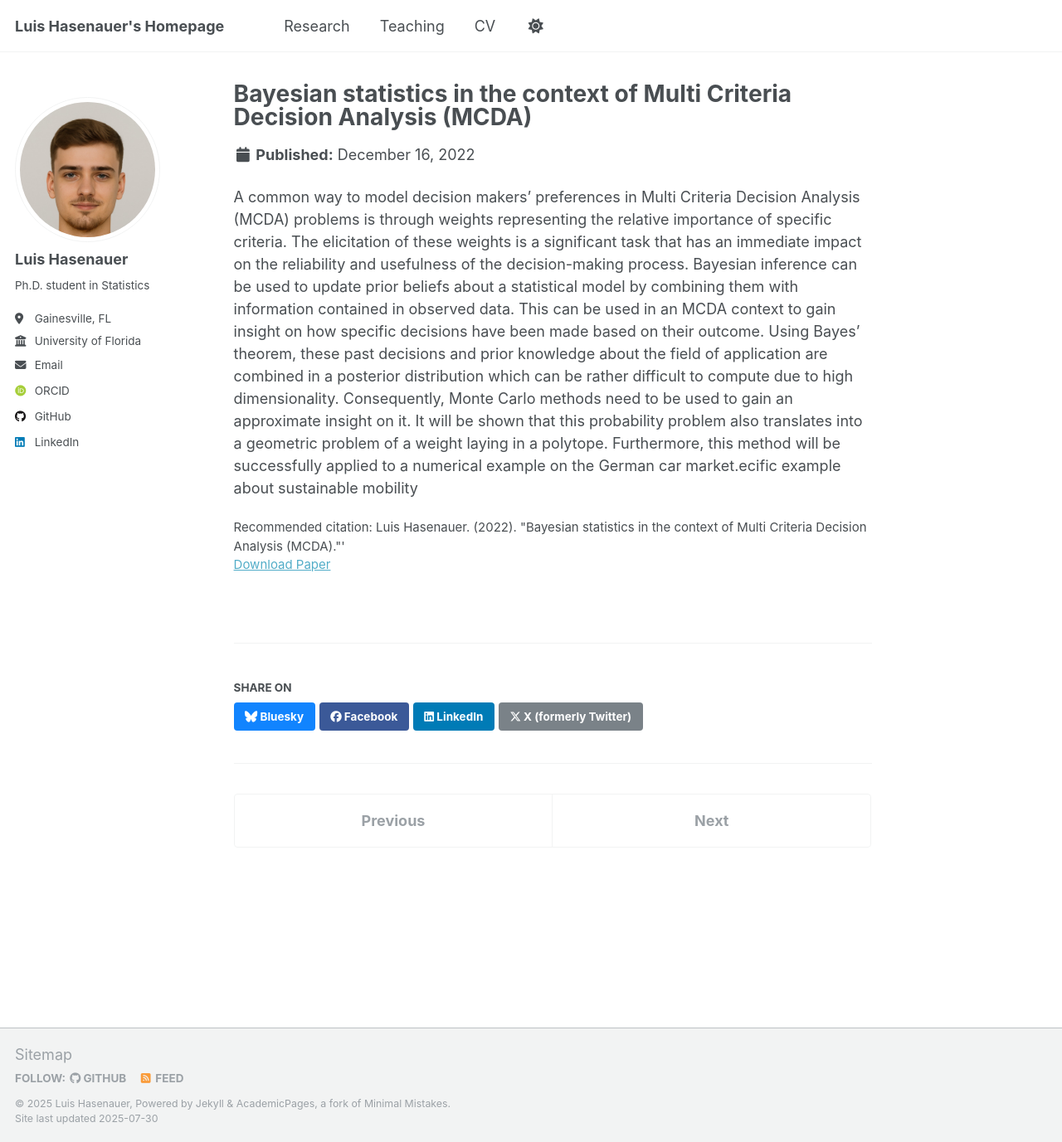
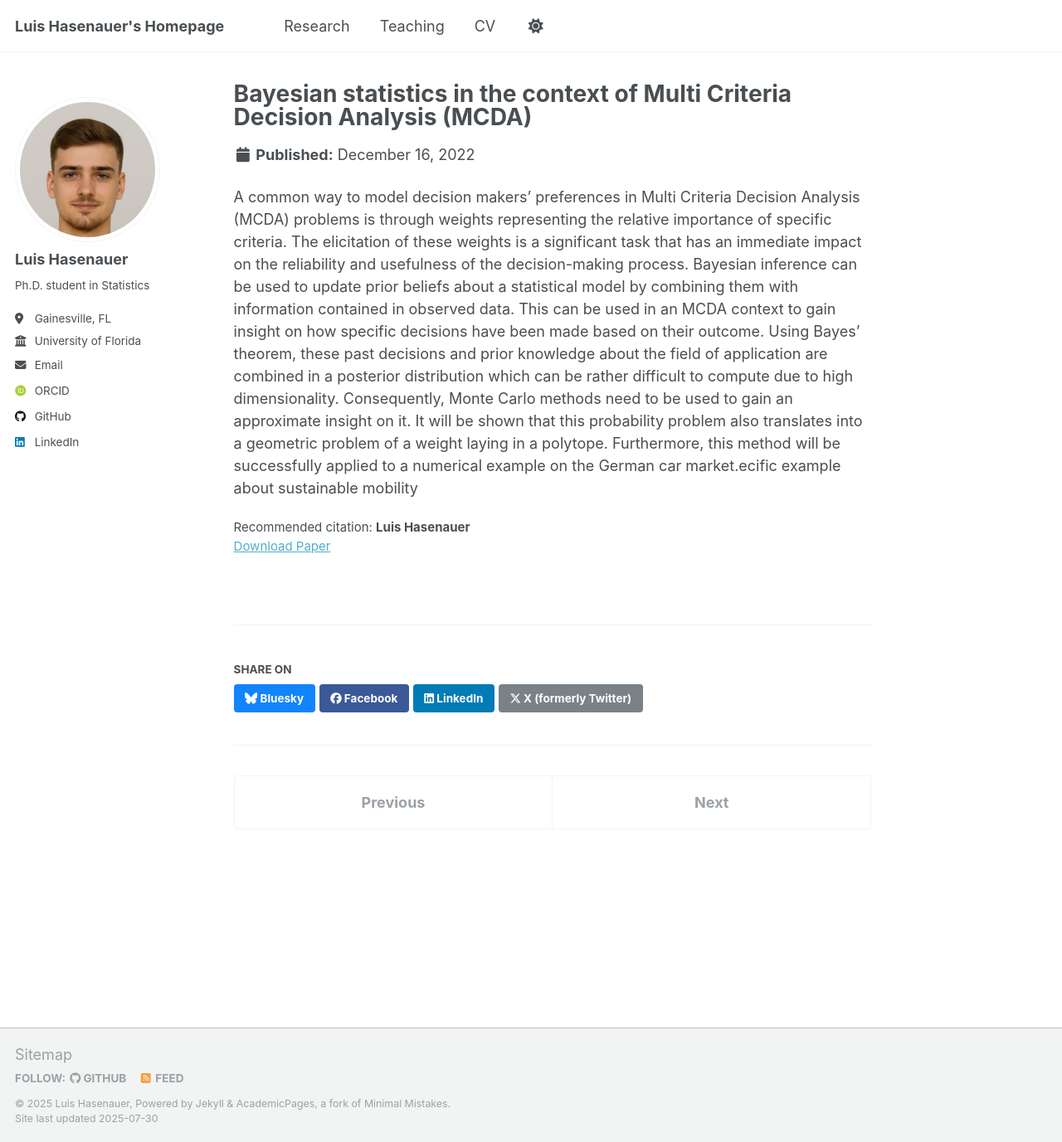
Before and after one commit to LuisHasenauer/LuisHasenauer.github.io, a Jekyll site: the page built from _publications/seminal-thesis.md, in a window 1280 px wide and 1377 px high. Shown: the whole window at 83% size. Built offline with Jekyll 4.4.1, drawn with Linux system fonts in a browser that asks for light colours; some web fonts are replaced; a script that is not in the unit is left out.

Commit message:
Update seminal-thesis.md

```diff
--- a/_publications/seminal-thesis.md
+++ b/_publications/seminal-thesis.md
@@ -6,7 +6,7 @@ excerpt: ""
 permalink: /publication/seminal-thesis
 date: 2022-12-16
 paperurl: 'http://LuisHasenauer.github.io/files/Hasenauer_Seminal_Thesis.pdf'
-citation: Luis Hasenauer. (2022). &quot;Bayesian statistics in the context of Multi Criteria Decision Analysis (MCDA).&quot;'
+citation: <b>Luis Hasenauer</b>
 ---
 A common way to model decision makers’ preferences in Multi Criteria Decision Analysis (MCDA) problems is through weights representing the relative importance of specific criteria. The elicitation of these weights is a significant task that has an immediate impact on the reliability and usefulness of the decision-making process. Bayesian inference can be used to update prior beliefs about a statistical model by combining them with information contained in observed data. This can be used in an MCDA context to gain insight on
 how specific decisions have been made based on their outcome. Using Bayes’ theorem, these past decisions and prior knowledge about the field of application are combined in a posterior distribution which can be rather difficult to compute due to high dimensionality. Consequently, Monte Carlo methods need to be used to gain an approximate insight on it. It will be shown that this probability problem also translates into a geometric problem of a weight laying in a polytope. Furthermore, this method will be successfully applied to a numerical example on the German car market.ecific example about sustainable mobility
```
